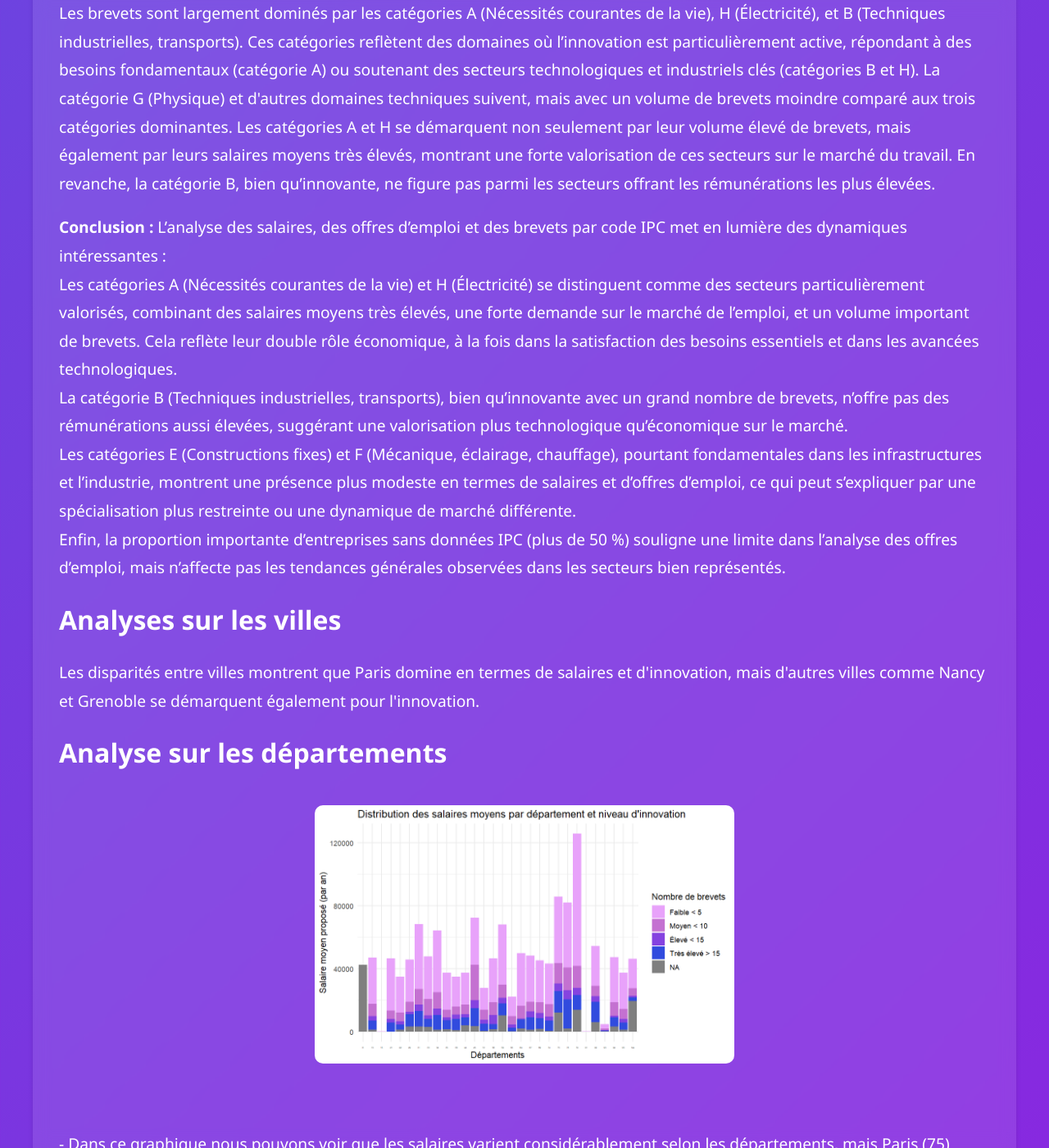
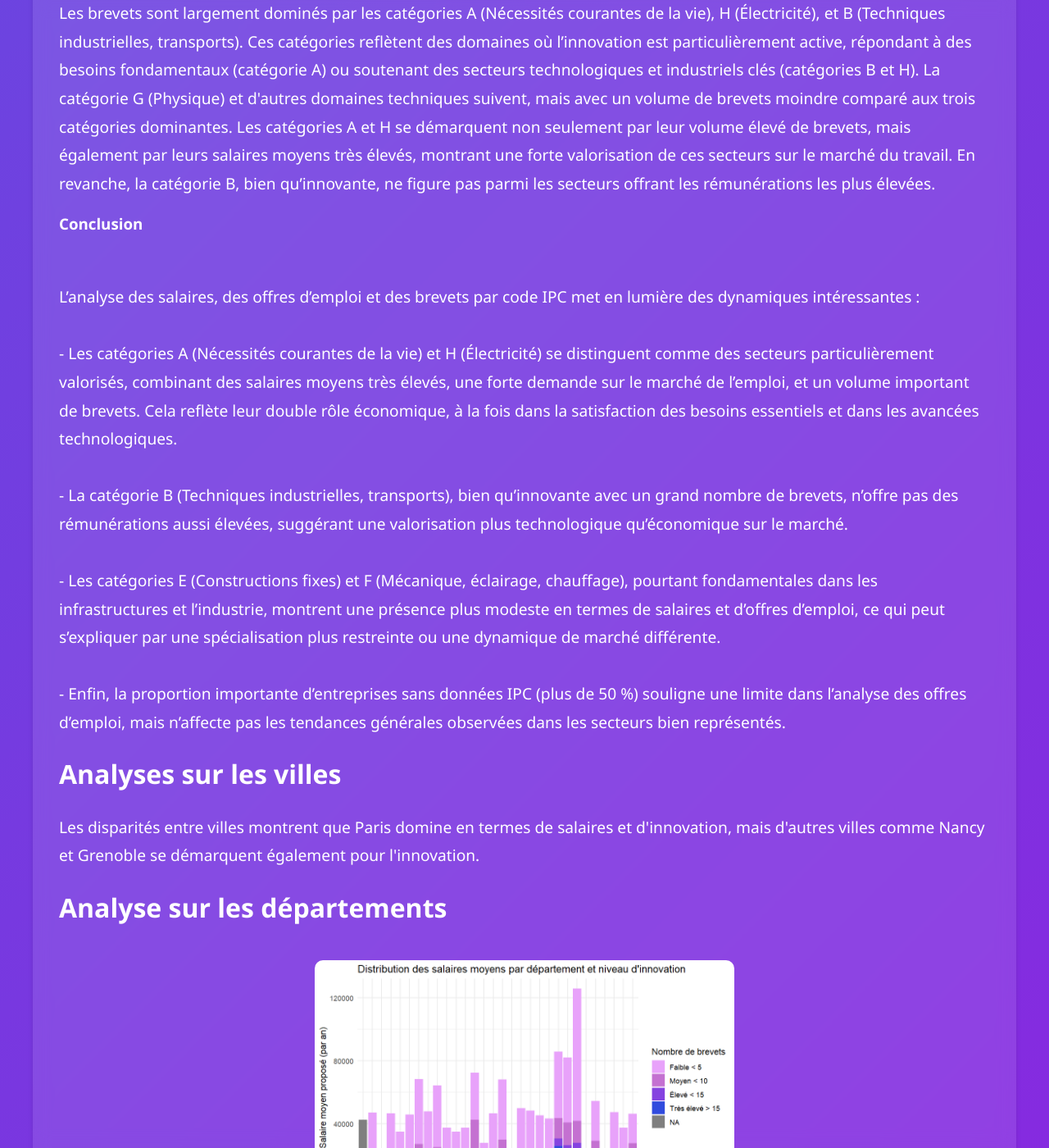
Before and after one commit to SebastienH422/ProjetR.smams, a Jekyll site: the page analyses.html, which Jekyll copies as it is, in a window 1280 px wide and 1400 px high, scrolled down 4758 px. Shown: the whole window at 82% size. Built offline with Jekyll 4.4.1, drawn with Linux system fonts in a browser that asks for light colours.

```diff
--- a/analyses.html
+++ b/analyses.html
@@ -135,11 +135,15 @@ Ce graphique ne prend cependant pas en compte la plupart des entreprises, pour l
 Ces catégories reflètent des domaines où l’innovation est particulièrement active, répondant à des besoins fondamentaux (catégorie A) ou soutenant des secteurs technologiques et industriels clés (catégories B et H).
 La catégorie G (Physique) et d'autres domaines techniques suivent, mais avec un volume de brevets moindre comparé aux trois catégories dominantes.
 Les catégories A et H se démarquent non seulement par leur volume élevé de brevets, mais également par leurs salaires moyens très élevés, montrant une forte valorisation de ces secteurs sur le marché du travail. En revanche, la catégorie B, bien qu’innovante, ne figure pas parmi les secteurs offrant les rémunérations les plus élevées.</p>
-                <p><strong>Conclusion :</strong> L’analyse des salaires, des offres d’emploi et des brevets par code IPC met en lumière des dynamiques intéressantes :
-<br>Les catégories A (Nécessités courantes de la vie) et H (Électricité) se distinguent comme des secteurs particulièrement valorisés, combinant des salaires moyens très élevés, une forte demande sur le marché de l’emploi, et un volume important de brevets. Cela reflète leur double rôle économique, à la fois dans la satisfaction des besoins essentiels et dans les avancées technologiques.
-<br>La catégorie B (Techniques industrielles, transports), bien qu’innovante avec un grand nombre de brevets, n’offre pas des rémunérations aussi élevées, suggérant une valorisation plus technologique qu’économique sur le marché.
-<br>Les catégories E (Constructions fixes) et F (Mécanique, éclairage, chauffage), pourtant fondamentales dans les infrastructures et l’industrie, montrent une présence plus modeste en termes de salaires et d’offres d’emploi, ce qui peut s’expliquer par une spécialisation plus restreinte ou une dynamique de marché différente.
-<br>Enfin, la proportion importante d’entreprises sans données IPC (plus de 50 %) souligne une limite dans l’analyse des offres d’emploi, mais n’affecte pas les tendances générales observées dans les secteurs bien représentés.</p>
+                <h3>Conclusion</h3> <br>
+                <p> L’analyse des salaires, des offres d’emploi et des brevets par code IPC met en lumière des dynamiques intéressantes :<br>
+<br>- Les catégories A (Nécessités courantes de la vie) et H (Électricité) se distinguent comme des secteurs particulièrement valorisés, combinant des salaires moyens très élevés, une forte demande sur le marché de l’emploi, et un volume important de brevets. Cela reflète leur double rôle économique, à la fois dans la satisfaction des besoins essentiels et dans les avancées technologiques.
+<br>
+<br>- La catégorie B (Techniques industrielles, transports), bien qu’innovante avec un grand nombre de brevets, n’offre pas des rémunérations aussi élevées, suggérant une valorisation plus technologique qu’économique sur le marché.
+<br>
+<br>- Les catégories E (Constructions fixes) et F (Mécanique, éclairage, chauffage), pourtant fondamentales dans les infrastructures et l’industrie, montrent une présence plus modeste en termes de salaires et d’offres d’emploi, ce qui peut s’expliquer par une spécialisation plus restreinte ou une dynamique de marché différente.
+<br>
+<br>- Enfin, la proportion importante d’entreprises sans données IPC (plus de 50 %) souligne une limite dans l’analyse des offres d’emploi, mais n’affecte pas les tendances générales observées dans les secteurs bien représentés.</p>
             </section>
 
             <section class="section">
```
